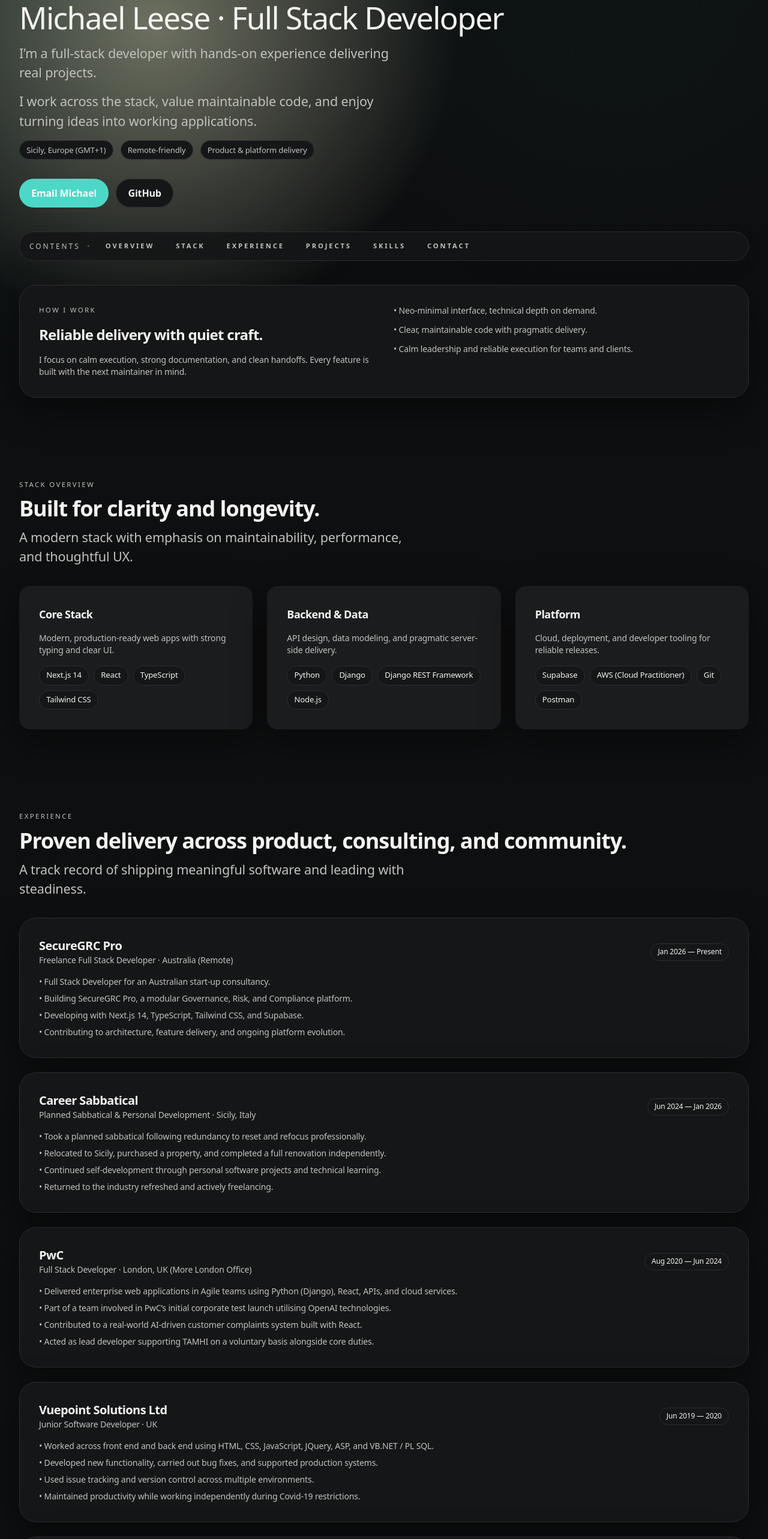
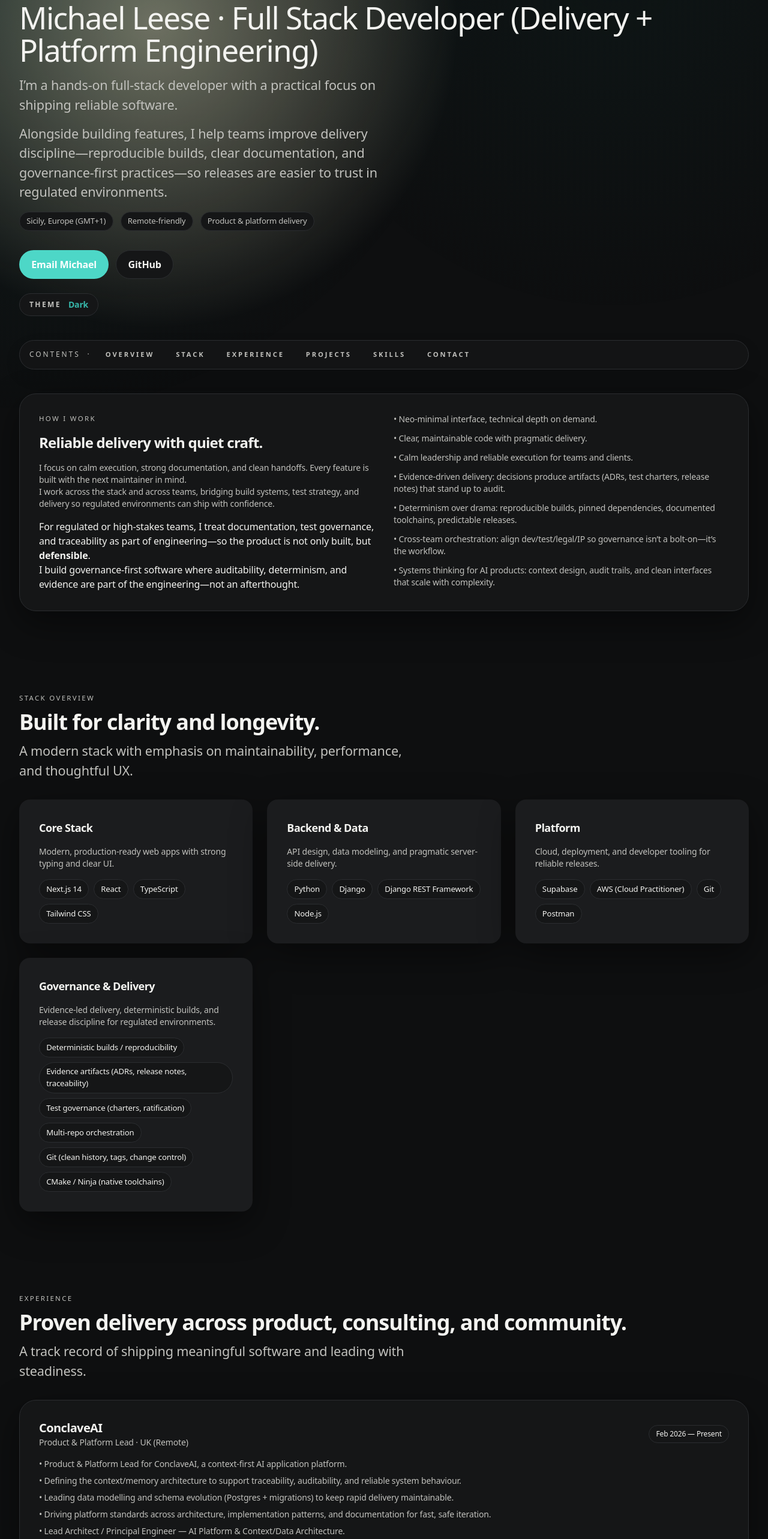
Before and after one commit to michael-leese/my_dev_site, a Next.js app: page / in a window 1280 px wide. Shown: the part 120-2686 px from the top of the page at 60% size. Built offline with nearby package versions, Linux system fonts and the light colour scheme.

Commit message:
add experience and projects current as well as flesh out skills section

```diff
--- a/src/app/layout.tsx
+++ b/src/app/layout.tsx
@@ -24,12 +24,23 @@ const jetBrainsMono = JetBrains_Mono({
 
 export const metadata: Metadata = {
   title: {
-    default: "Michael Leese | Full Stack Developer",
+    default: "Michael Leese | Full Stack Developer & Governance-Focused Delivery",
     template: "%s | Michael Leese",
   },
   description:
-    "Full-stack developer delivering maintainable, production-ready web applications with a focus on clarity, reliability, and craft.",
+    "Full-stack developer focused on governance-first delivery, reproducible builds, and reliable software systems. I build maintainable, production-ready applications with an emphasis on clarity, traceability, and release discipline.",
   applicationName: "Michael Leese Portfolio",
+  keywords: [
+    "Michael Leese",
+    "Full Stack Developer",
+    "Governance-first delivery",
+    "Platform Engineering",
+    "Deterministic builds",
+    "Audit-ready systems",
+    "Next.js",
+    "TypeScript",
+    "Python",
+  ],
 };
 
 export default function RootLayout({
--- a/src/app/page.tsx
+++ b/src/app/page.tsx
@@ -20,6 +20,10 @@ export default function Home() {
     "Neo-minimal interface, technical depth on demand.",
     "Clear, maintainable code with pragmatic delivery.",
     "Calm leadership and reliable execution for teams and clients.",
+    "Evidence-driven delivery: decisions produce artifacts (ADRs, test charters, release notes) that stand up to audit.",
+    "Determinism over drama: reproducible builds, pinned dependencies, documented toolchains, predictable releases.",
+    "Cross-team orchestration: align dev/test/legal/IP so governance isn’t a bolt-on—it’s the workflow.",
+    "Systems thinking for AI products: context design, audit trails, and clean interfaces that scale with complexity.",
   ];
 
   const tocLinks: { label: string; href: string }[] = [
@@ -94,6 +98,13 @@ export default function Home() {
             <p className="text-sm text-[color:var(--text-muted)]">
               I focus on calm execution, strong documentation, and clean handoffs.
               Every feature is built with the next maintainer in mind.
+              <br />I work across the stack and across teams, bridging build systems, test strategy, and
+              delivery so regulated environments can ship with confidence.
+            </p>
+            <p>For regulated or high-stakes teams, I treat documentation, test governance,
+               and traceability as part of engineering—so the product is not only built, but <strong>defensible</strong>.
+               <br />I build governance-first software where auditability, determinism, and
+               evidence are part of the engineering—not an afterthought.
             </p>
           </div>
           <ul className="flex flex-col gap-3 text-sm text-[color:var(--text-muted)]">
--- a/src/data/site.ts
+++ b/src/data/site.ts
@@ -11,13 +11,14 @@ export const profile: {
   summary: string;
 } = {
   name: "Michael Leese",
-  role: "Full Stack Developer",
+  role: "Full Stack Developer (Delivery + Platform Engineering)",
   location: "Sicily, Europe (GMT+1)",
   introduction:
-    "I’m a full-stack developer with hands-on experience delivering real projects.",
+    "I’m a hands-on full-stack developer with a practical focus on shipping reliable software.",
   summary:
-    "I work across the stack, value maintainable code, and enjoy turning ideas into working applications.",
+    "Alongside building features, I help teams improve delivery discipline—reproducible builds, clear documentation, and governance-first practices—so releases are easier to trust in regulated environments.",
 };
+
 
 /**
  * Social and contact links displayed in the footer.
@@ -57,12 +58,78 @@ export const stackGroups: StackGroup[] = [
     description: "Cloud, deployment, and developer tooling for reliable releases.",
     items: ["Supabase", "AWS (Cloud Practitioner)", "Git", "Postman"],
   },
+  {
+  title: "Governance & Delivery",
+  description:
+    "Evidence-led delivery, deterministic builds, and release discipline for regulated environments.",
+  items: [
+    "Deterministic builds / reproducibility",
+    "Evidence artifacts (ADRs, release notes, traceability)",
+    "Test governance (charters, ratification)",
+    "Multi-repo orchestration",
+    "Git (clean history, tags, change control)",
+    "CMake / Ninja (native toolchains)",
+  ],
+},
 ];
 
 /**
  * Professional experience timeline.
  */
 export const experience: ExperienceEntry[] = [
+  {
+  company: "ConclaveAI",
+  role: "Product & Platform Lead",
+  location: "UK (Remote)",
+  dates: "Feb 2026 — Present",
+  highlights: [
+    {
+      detail:
+        "Product & Platform Lead for ConclaveAI, a context-first AI application platform.",
+    },
+    {
+      detail:
+        "Defining the context/memory architecture to support traceability, auditability, and reliable system behaviour.",
+    },
+    {
+      detail:
+        "Leading data modelling and schema evolution (Postgres + migrations) to keep rapid delivery maintainable.",
+    },
+    {
+      detail:
+        "Driving platform standards across architecture, implementation patterns, and documentation for fast, safe iteration.",
+    },
+    {
+      detail:
+        "Lead Architect / Principal Engineer — AI Platform & Context/Data Architecture.",
+    },
+  ],
+},
+{
+  company: "Kompr-s",
+  role: "Delivery Lead / Solution Architect (Governance-First) + Platform Engineering Lead",
+  location: "Europe (Remote)",
+  dates: "2025 — Present",
+  highlights: [
+    {
+      detail:
+        "Leading governance-first delivery across engineering and testing, with an emphasis on reproducibility and audit-ready outputs.",
+    },
+    {
+      detail:
+        "Bridging architecture, release discipline, and platform engineering to keep delivery consistent across multiple repos and toolchains.",
+    },
+    {
+      detail:
+        "Driving deterministic build practices and dependency control to support reliable, repeatable releases.",
+    },
+    {
+      detail:
+        "Producing clear evidence artifacts (documentation, decisions, test governance) to support compliance and stakeholder assurance.",
+    },
+  ],
+},
+
   {
     company: "SecureGRC Pro",
     role: "Freelance Full Stack Developer",
@@ -219,6 +286,47 @@ export const experience: ExperienceEntry[] = [
  */
 export const projects: Project[] = [
   {
+  name: "ConclaveAI",
+  summary:
+    "A context-first AI platform focused on durable, auditable interactions and programmable context/state.",
+  stack: [
+    "Next.js 14",
+    "TypeScript",
+    "Tailwind CSS",
+    "Python",
+    "Django",
+    "Django REST Framework",
+    "Postgres",
+    "Supabase",
+    "OpenAI APIs",
+  ],
+  details: [
+    "Designed a structured context layer for traceable AI interactions and repeatable decisioning.",
+    "Owned the data model and migration strategy to support rapid development without schema drift.",
+    "Defined platform patterns for context retrieval, persistence, and audit-friendly run histories.",
+    "Commercial project with private codebase.",
+  ],
+  isPrivate: true,
+},
+{
+  name: "Kompr-s",
+  summary:
+    "A governance-first platform initiative focused on deterministic delivery and audit-ready evidence.",
+  stack: [
+    "TypeScript",
+    "Python",
+    "Git",
+    "CMake / Ninja",
+    "CI/CD (vendor-agnostic)",
+  ],
+  details: [
+    "Focused on reproducible builds, traceability, and evidence-led delivery practices.",
+    "Aligned release discipline across multiple repos and engineering workflows.",
+    "Private project with restricted details (NDA).",
+  ],
+  isPrivate: true,
+},
+  {
     name: "SecureGRC Pro",
     summary:
       "A modular Governance, Risk & Compliance platform for an Australian consultancy.",
@@ -295,7 +403,27 @@ export const skills: Skill[] = [
   { name: "REST APIs / JSON", category: "Backend" },
   { name: "Supabase", category: "Platform" },
   { name: "AWS (Cloud Practitioner)", category: "Cloud" },
-  { name: "OpenAI (enterprise pilot)", category: "Data" },
+  { name: "OpenAI (enterprise pilot)", category: "AI & Context" },
   { name: "Git", category: "Tooling" },
   { name: "Postman", category: "Tooling" },
+  // Additions for ConclaveAI (new category: "AI & Context")
+{ name: "LLM Orchestration", category: "AI & Context" },
+{ name: "Context Architecture", category: "AI & Context" },
+{ name: "Structured Memory Design", category: "AI & Context" },
+{ name: "Retrieval Design (RAG patterns)", category: "AI & Context" },
+{ name: "Prompt Engineering", category: "AI & Context" },
+{ name: "Traceability & Audit Trails", category: "AI & Context" },
+
+// Platform / Data additions (use existing or add category if you prefer)
+{ name: "PostgreSQL", category: "Data" },
+{ name: "Database Migrations", category: "Data" },
+{ name: "Data Modelling", category: "Data" },
+
+// Governance / Assurance (new tab)
+  { name: "Deterministic builds / reproducibility", category: "Governance" },
+  { name: "Release discipline & change control", category: "Governance" },
+  { name: "Audit-ready evidence artifacts", category: "Governance" },
+  { name: "Test governance (charters, ratification)", category: "Governance" },
+  { name: "Traceability & documentation discipline", category: "Governance" },
+
 ];
--- a/src/types/site.ts
+++ b/src/types/site.ts
@@ -52,7 +52,9 @@ export type SkillCategory =
   | "Platform"
   | "Cloud"
   | "Data"
-  | "Tooling";
+  | "Tooling"
+  | "Governance"
+  | "AI & Context";
 
 export type Skill = {
   /** Skill or technology name. */
```
